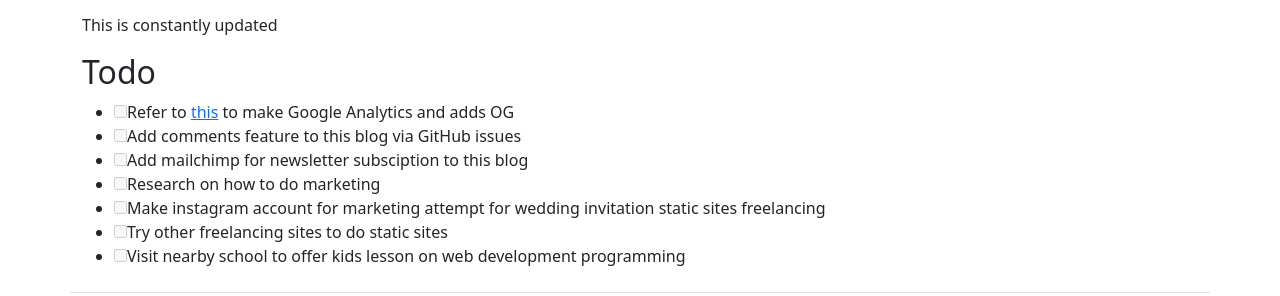
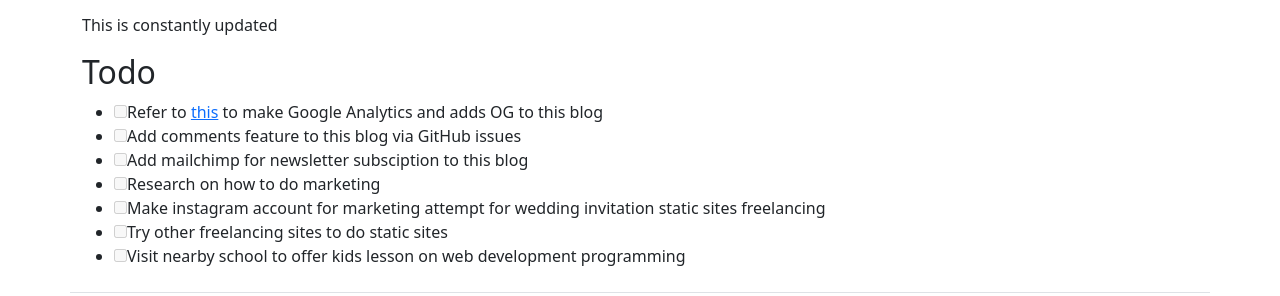
Before and after one commit to cliffordwilliam/my_archive, a Jekyll site: the page built from _posts/2024-09-14-notebook.md, in a window 1280 px wide and 987 px high. Shown: the part 614-910 px from the top of the window. Built offline with Jekyll 4.4.1, drawn with Linux system fonts in a browser that asks for light colours.

Commit message:
update content

```diff
--- a/_posts/2024-09-14-notebook.md
+++ b/_posts/2024-09-14-notebook.md
@@ -11,7 +11,7 @@ This is constantly updated
 
 ## Todo
 
-- [ ] Refer to <a href="https://github.com/barryclark/jekyll-now/tree/master" target="_blank">this</a> to make Google Analytics and adds OG
+- [ ] Refer to <a href="https://github.com/barryclark/jekyll-now/tree/master" target="_blank">this</a> to make Google Analytics and adds OG to this blog
 - [ ] Add comments feature to this blog via GitHub issues
 - [ ] Add mailchimp for newsletter subsciption to this blog
 - [ ] Research on how to do marketing
```
